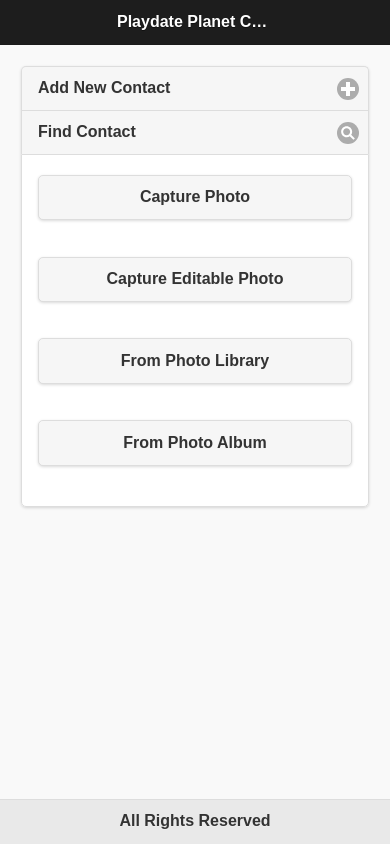
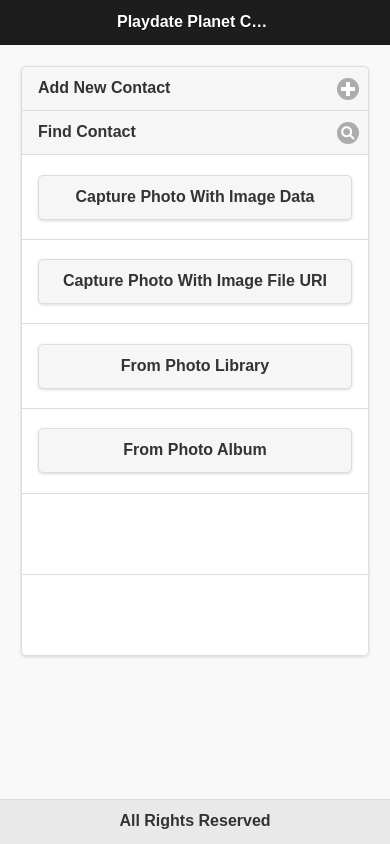
Before and after one commit to shoukathayat222/phoneGAPContacts, a plain HTML site: page www/index.html in a window 390 px wide. Drawn offline with Linux system fonts and the light colour scheme; some packages are replaced by stand-ins of ours.

Commit message:
config file with libraries
testing camera

```diff
--- a/www/index.html
+++ b/www/index.html
@@ -19,13 +19,13 @@
             <ul data-role="listview" data-inset="true">
                 <li data-icon="plus"><a href="add.html">Add New Contact</a></li>
                 <li data-icon="search"><a href="find.html">Find Contact</a></li>
-                <!--<li><button onclick="capturePhotoWithData();">Capture Photo With Image Data</button></li>
+                <li><button onclick="capturePhotoWithData();">Capture Photo With Image Data</button></li>
     			<li><button onclick="capturePhotoWithFile();">Capture Photo With Image File URI</button> </li>
     			<li><button onclick="getPhoto(navigator.camera.PictureSourceType.PHOTOLIBRARY);">From Photo Library</button></li>
     			<li><button onclick="getPhoto(pictureSource.SAVEDPHOTOALBUM);">From Photo Album</button></li>
     			<li><img style="display:none;width:60px;height:60px;" id="smallImage" src="" /></li>
-    			<li><img style="display:none;" id="largeImage" src="" /></li>-->
-                <li>
+    			<li><img style="display:none;" id="largeImage" src="" /></li>
+               <!-- <li>
                 	<div>
                     	<button onclick="capturePhoto();">Capture Photo</button> <br>
                         <button onclick="capturePhotoEdit();">Capture Editable Photo</button> <br>
@@ -34,14 +34,14 @@
                         <img style="display:none;width:60px;height:60px;" id="smallImage" src="" />
                         <img style="display:none;" id="largeImage" src="" />
                     </div>
-                </li>
+                </li>-->
             </ul>
         </div>
         <div data-role="footer" data-position="fixed">
             <h1>All Rights Reserved</h1>
         </div>
     </div>
-    <script type="text/javascript" src="cordova-1.5.0.js"></script>
+   <!-- <script type="text/javascript" src="cordova-1.5.0.js"></script>-->
     <script type="text/javascript" src="cordova.js"></script>
     <script type="text/javascript" src="js/jquery-1.11.0.min.js"></script>
     <script type="text/javascript" src="js/jquery.mobile-1.4.2.min.js"></script>
--- a/www/js/index.js
+++ b/www/js/index.js
@@ -106,7 +106,7 @@
     $("#number").val("");
 }
 
-/*
+
 // Called when a photo is successfully retrieved
 //
 function onPhotoDataSuccess(imageData) {
@@ -195,8 +195,8 @@
 function onFail(message) {
   alert('Failed because: ' + message);
 }
-*/
 
+/*
 // Called when a photo is successfully retrieved
 //
 function onPhotoDataSuccess(imageData) {
@@ -254,3 +254,4 @@
 function onFail(message) {
   alert('Failed because: ' + message);
 }
+*/
```
Also changed, not shown: www/config.xml (+17 -0 lines).
